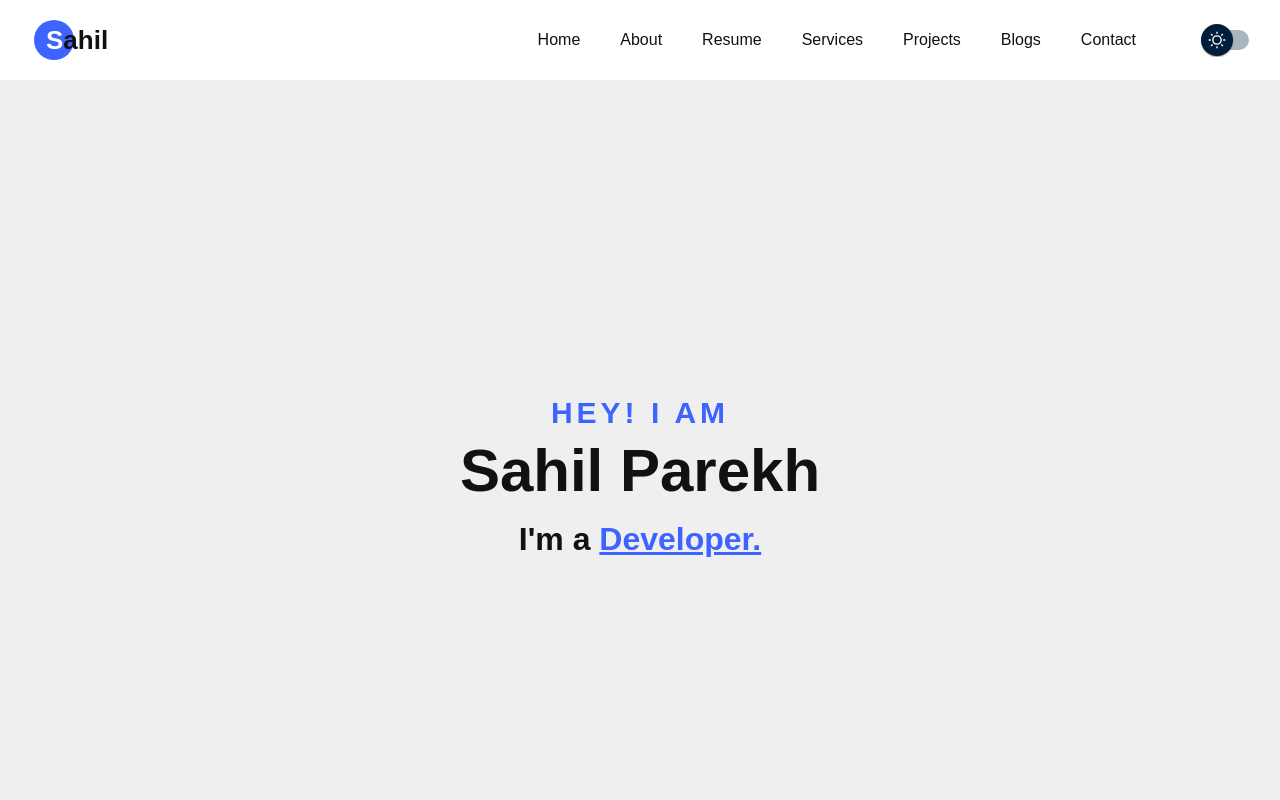
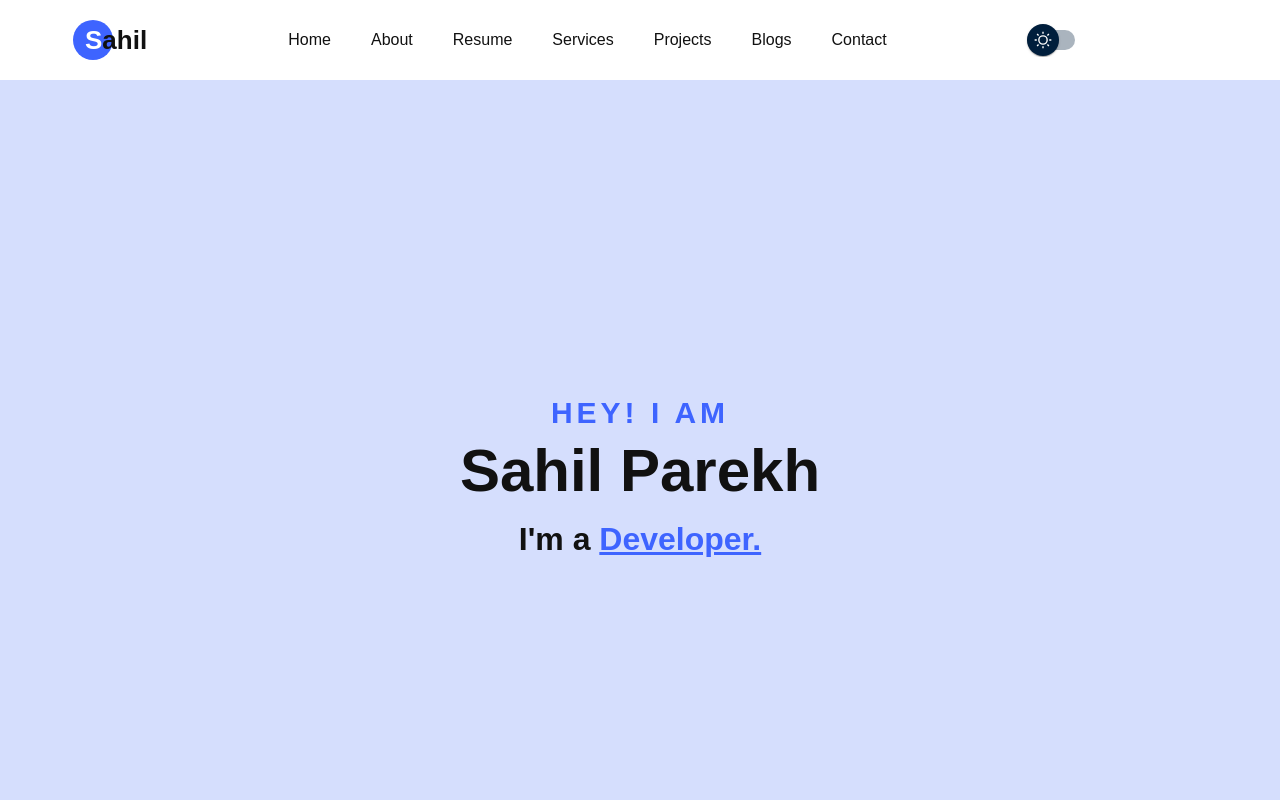
Before and after one commit to Sahil3198/sp-portfolio, a React (Create React App) app in the folder frontend/: page / in a window 1280 px wide. Shown: the top 800 px of the page. Built offline with nearby package versions, Linux system fonts and the light colour scheme.

Commit message:
Inhancement of theme

```diff
--- a/frontend/src/pages/About/About.js
+++ b/frontend/src/pages/About/About.js
@@ -1,15 +1,15 @@
 
 const About = () => {
     return (
-        <section className="about img my-about-section" id="about-section">
+        <section className="about  my-about-section" id="about-section">
             <div className="container about-container">
                 <div className="row d-flex no-gutters">
-                    <div className="about-left col-md-6 col-lg-6 d-flex">
+                    <div className="about-left col-sm col-md-6 col-lg-6 d-flex">
                         <div className="img-about">
                             <div className="img" />
                         </div>
                     </div>
-                    <div className="about-right col-md-6 col-lg-6 pl-md-5 d-flex">
+                    <div className="about-right col-sm col-md-6 col-lg-6 pl-md-5 d-flex">
                         <div className="row">
                             <div className="col-md-12 heading-section">
                                 <h2 className="mb-4">About Me</h2>
--- a/frontend/src/pages/Footer/Footer.js
+++ b/frontend/src/pages/Footer/Footer.js
@@ -4,10 +4,13 @@ import FacebookIcon from '@mui/icons-material/Facebook';
 import TwitterIcon from '@mui/icons-material/Twitter';
 import InstagramIcon from '@mui/icons-material/Instagram';
 import FavoriteIcon from '@mui/icons-material/Favorite';
+import { useContext } from 'react';
+import { ThemeContext } from '../../context/ThemeContext';
 
 const Footer = () => {
+    const { theme } = useContext(ThemeContext);
     return (
-        <footer className="my-footer my-section">
+        <footer className="my-footer my-section" id={theme}>
             <div className="my-footer__container">
                 <div className="row mb-5">
                     <div className="col-md">
--- a/frontend/src/pages/NavBar/NavBar.js
+++ b/frontend/src/pages/NavBar/NavBar.js
@@ -1,28 +1,36 @@
-import React, { useContext, useState } from 'react';
+import React, { useContext, useEffect, useRef, useState } from 'react';
 import { NavLink } from 'react-router-dom';
 import MaterialUISwitch from '../../Components/MaterialUISwitch/MaterialUISwitch';
 import { ThemeContext } from '../../context/ThemeContext';
+import MenuIcon from '@mui/icons-material/Menu';
 
 const MainNavigation = () => {
-
+  const { theme, toggleTheme } = useContext(ThemeContext);
   const [isMenuOpen, setIsMenuOpen] = useState(false);
+  const menuRef = useRef(null);
 
   const handleMenuToggle = () => {
     setIsMenuOpen(!isMenuOpen);
   };
-  const { theme, toggleTheme } = useContext(ThemeContext);
+
+  useEffect(() => {
+    const handleClickOutside = (event) => {
+      if (menuRef.current && !menuRef.current.contains(event.target)) {
+        setIsMenuOpen(false);
+      }
+    }
+    document.addEventListener('mousedown', handleClickOutside);
+    return () => document.removeEventListener('mousedown', handleClickOutside);
+  }, []);
 
   return (
     <div id={theme}>
       <nav className="navbar navbar-expand-lg" id="navbar_section">
         <div className="container">
-          <NavLink className="navbar-brand" to="/"><span>S</span>ahil</NavLink>
-          <button className="navbar-toggler" type="button" onClick={handleMenuToggle} aria-label="Toggle navigation">
-            <span className="oi dropdown-menu"></span> Menu
-          </button>
-          <div className={`collapse navbar-collapse ${isMenuOpen ? 'show' : ''}`}>
+          <NavLink className="navbar-brand left" to="/"><span>S</span>ahil</NavLink>
+          <div className={`collapse navbar-collapse ${isMenuOpen ? 'show' : ''}`} onClick={() => setIsMenuOpen(false)}>
             <ul className="navbar-nav nav ml-auto">
-              <li className="nav-item"><NavLink to="/" className="nav-link"><span>Home</span></NavLink></li>
+              <li className="nav-item"><NavLink to="/" className="nav-link" ><span>Home</span></NavLink></li>
               <li className="nav-item"><NavLink to="about" className="nav-link"><span>About</span></NavLink></li>
               <li className="nav-item"><NavLink to="resume" className="nav-link"><span>Resume</span></NavLink></li>
               <li className="nav-item"><NavLink to="services" className="nav-link"><span>Services</span></NavLink></li>
@@ -31,9 +39,16 @@ const MainNavigation = () => {
               <li className="nav-item"><NavLink to="contact" className="nav-link"><span>Contact</span></NavLink></li>
             </ul>
           </div>
+          <div className="theme-icon">
+            <MaterialUISwitch sx={{ m: 1 }} onClick={toggleTheme} />
+          </div>
+          <div className="right">
+            <button className="navbar-toggler" type="button" onClick={handleMenuToggle} aria-label="Toggle navigation" ref={menuRef} >
+              <span className="dropdown-menu"><MenuIcon /></span>
+            </button>
+          </div>
 
         </div>
-        <MaterialUISwitch sx={{ m: 1 }} onClick={toggleTheme} />
       </nav>
     </div>
   );
--- a/frontend/src/sass/abstracts/_variables.scss
+++ b/frontend/src/sass/abstracts/_variables.scss
@@ -1,15 +1,15 @@
-// $color-white: #fff;
-// $color-black: #000000;
-// $color-red: #ed4956;
+$color-white: #fff;
+$color-black: #000000;
+$color-red: #ed4956;
 
 // $color-grey-1: #999;
 // $color-grey-2: #dbdbdb;
 // $color-grey-3: #fafafa;
 // $color-grey-4: #efefef;
 
+$color-grey: rgba(255, 255, 255, 0.7);
 $color-primary: #3e64ff;
-// $color-secondary: #0095f6;
-// $color-secondary-dark: #00376b;
+$color-secondary: #0A1535;
 
 $icon-huge-size: 15rem;
 $icon-larger-size: 6rem;
@@ -19,8 +19,8 @@ $icon-small-size: 2rem;
 $icon-tiny-size: 1.3rem;
 
 $footer-height: 10rem;
-$foot-background-light: #111111;
-$foot-text-light: rgba(255, 255, 255, 0.7);
+$foot-background-light: $color-secondary;
+$foot-text-light: $color-grey;
 $foot-para-light: #999;
 
 $foot-background-dark: #111111;
@@ -36,7 +36,7 @@ $favourite-icon: #E50914;
 
 $primary-color-light: #ffffff;
 $secondary-color-light: #111111;
-$background-color-light: #efefef;
+$background-color-light: #d5defd;
 $text-color-light: $color-primary;
 $button-color-light: $color-primary;
 $progress-bar-light: $color-primary;
--- a/frontend/src/sass/layout/_footer.scss
+++ b/frontend/src/sass/layout/_footer.scss
@@ -89,6 +89,11 @@
      a:hover{
         color: $primary-color-light;
     }
+}
+
+#dark.my-footer{
+    background: $foot-background-dark;
+    //border-top: 1px solid white;
 }
 
 .list-icon-social {
--- a/frontend/src/sass/pages/_navbar.scss
+++ b/frontend/src/sass/pages/_navbar.scss
@@ -12,6 +12,7 @@
     color: $secondary-color-light;
     background-color: $primary-color-light;
     transition: color 0.5s ease-in-out, background-color 0.5s ease-in-out;
+
     >.container {
         display: flex;
         flex-wrap: wrap;
@@ -39,6 +40,7 @@
     z-index: 0;
     color: $secondary-color-light;
     transition: color 0.5s ease-in-out;
+
     span {
         color: $primary-color-light;
         transition: color 0.5s ease-in-out;
@@ -84,6 +86,7 @@
             font-weight: 400;
             opacity: 1 !important;
             transition: color 0.5s ease-in-out;
+
             >span {
                 position: relative;
                 padding-bottom: 2px;
@@ -122,6 +125,17 @@
 
 @media only screen and (max-width: 991.98px) {
 
+    .left {
+        order: 0;
+    }
+
+    .theme-icon {
+        margin-left: auto;
+    }
+
+    .right {
+        margin-left: 10px;
+    }
 
     .navbar-toggler {
         display: block;
@@ -131,6 +145,8 @@
         background-color: transparent;
         border: 1px solid transparent;
         border-radius: 0.25rem;
+        color: $secondary-color-light;
+        transition: color 0.5s ease-in-out;
     }
 
     .navbar-toggler:hover,
@@ -140,12 +156,13 @@
     }
 
     .navbar-collapse {
-        position: fixed;
+        position: absolute;
         display: block;
         top: 10vh;
-        min-width: 200px;
+        width: 100%;
         right: 0;
-        background-color: $primary-color-light;
+        text-align: center;
+        background-color: $color-grey;
         overflow-y: auto;
         transition: all 0.3s ease-in-out;
         opacity: 0;
@@ -156,13 +173,19 @@
     .navbar-collapse.show {
         opacity: 1;
         visibility: visible;
-
     }
 
     .navbar-nav {
         display: block;
-        background-color: $background-color-light;
         padding: 12px 16px;
     }
 
+    .nav-item{
+        margin-bottom: 20px;
+    }
+
 }
+
+#dark .dropdown-menu {
+    color: $secondary-color-dark;
+}
--- a/frontend/src/sass/pages/_root.scss
+++ b/frontend/src/sass/pages/_root.scss
@@ -16,5 +16,4 @@ main {
 main#dark{
   background-color: $background-color-dark !important;
   color: $secondary-color-dark !important;
-
 }
```
Also changed, not shown: frontend/src/sass/pages/_about.scss (line endings or trailing spaces).
